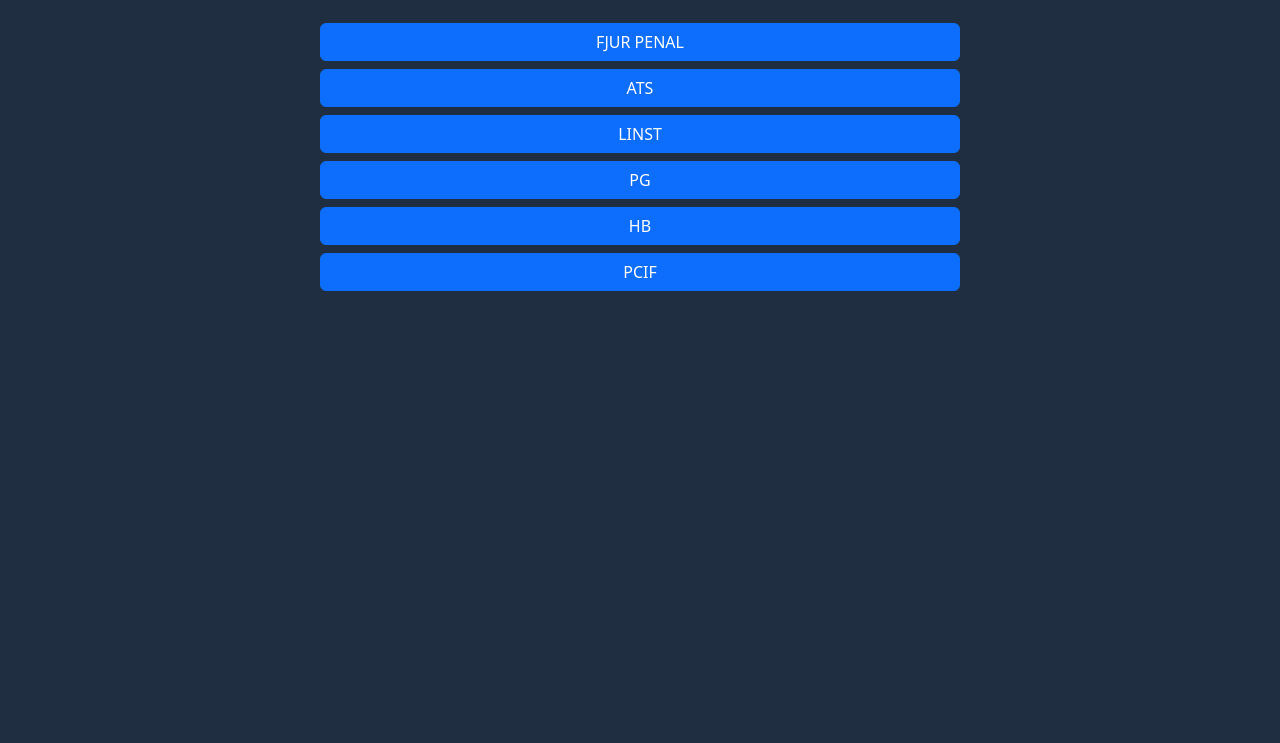
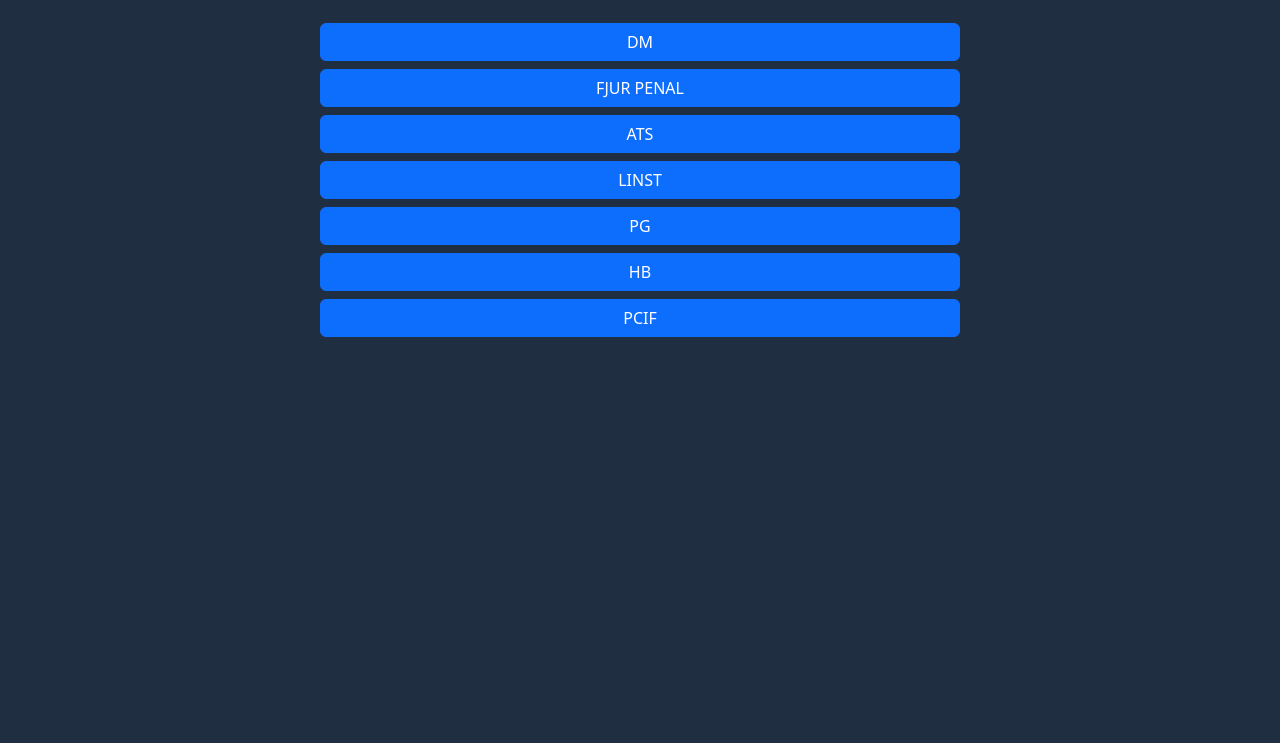
Before and after one commit to M00NH0RS3/simulados-cbmmg-2025, a plain HTML site: page index.html in a window 1280 px wide. Shown: the part 57-800 px from the top of the page. Drawn offline with nearby package versions, Linux system fonts and the light colour scheme.

Commit message:
Add DM button linking to simulated DM page

```diff
--- a/index.html
+++ b/index.html
@@ -80,6 +80,13 @@
     </header>
     <br />
     <div class="d-grid gap-2 col-6 mx-auto">
+      <a
+        class="btn btn-primary"
+        type="button"
+        href="https://m00nh0rs3.github.io/simulado-dm/index.html"
+      >
+        DM
+      </a>
         <a
         class="btn btn-primary"
         type="button"
```
